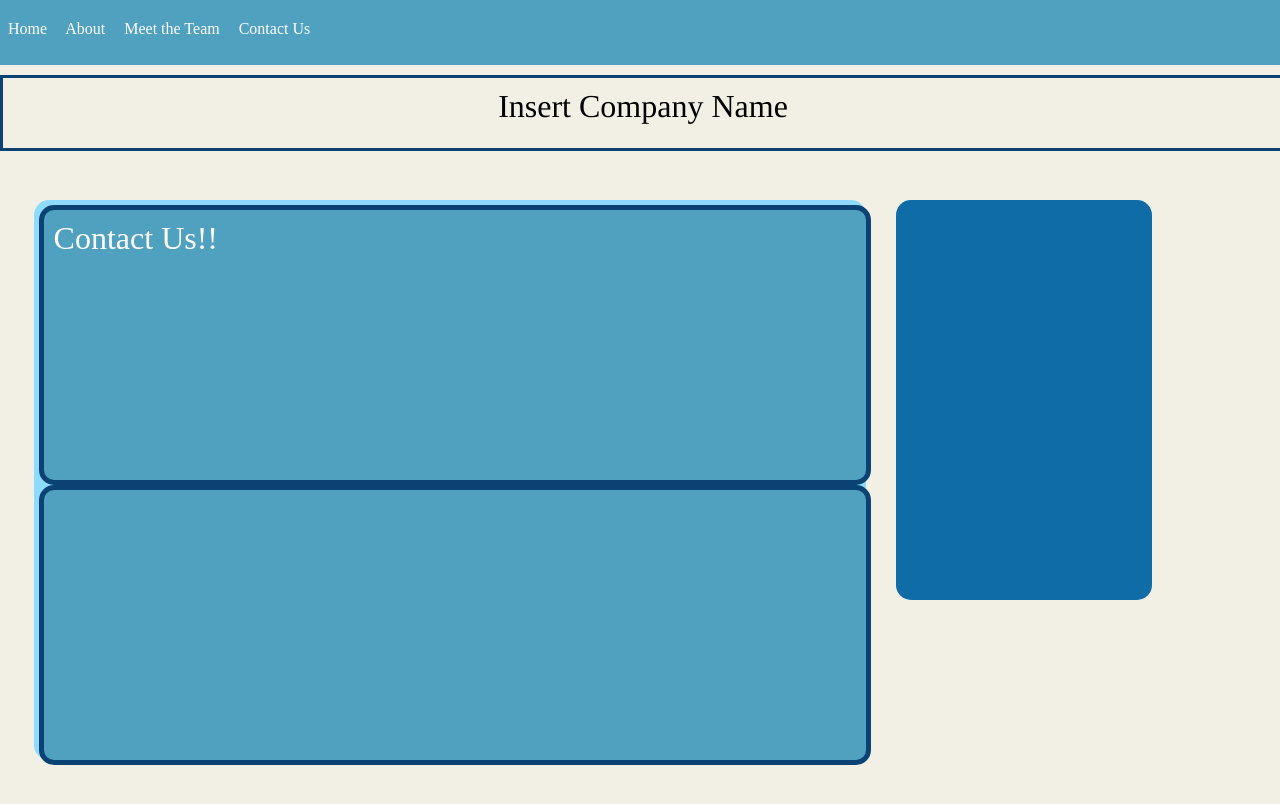
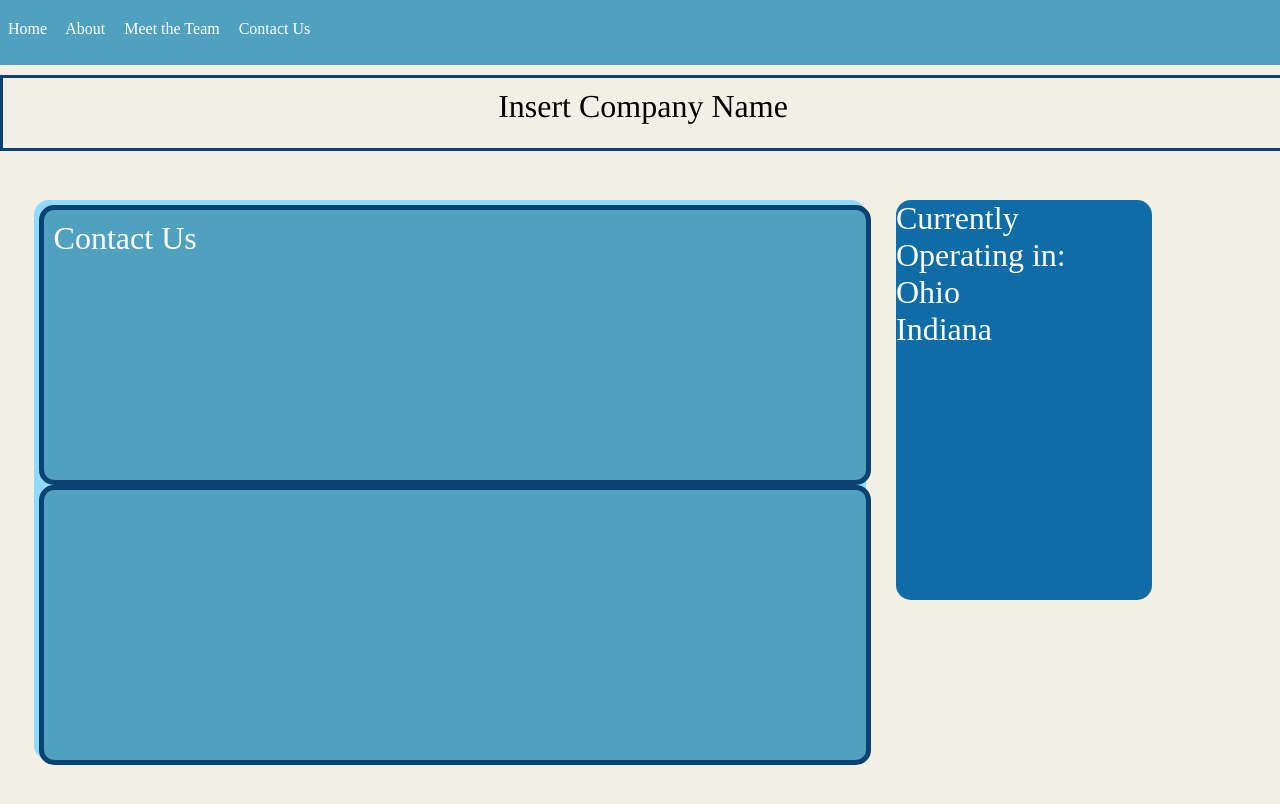
Before and after one commit to ashjlamb/Holly, a plain HTML site: page contact-us.html in a window 1280 px wide. Drawn offline with Linux system fonts and the light colour scheme.

Commit message:
Update contact-us.html

```diff
--- a/contact-us.html
+++ b/contact-us.html
@@ -20,12 +20,14 @@
     <div class="wrapper">
         <div class="articles">
             <article>
-            <p>Contact Us!!</p>
+               <p>Contact Us</p>
             </article>
-            <article></article>
+          <article></article>
 
         </div>
-        <aside></aside>
+        <aside>
+            <p> Currently Operating in: <br> Ohio <br> Indiana</p>
+        </aside>
     </div>
 </body>
 </html>
```
